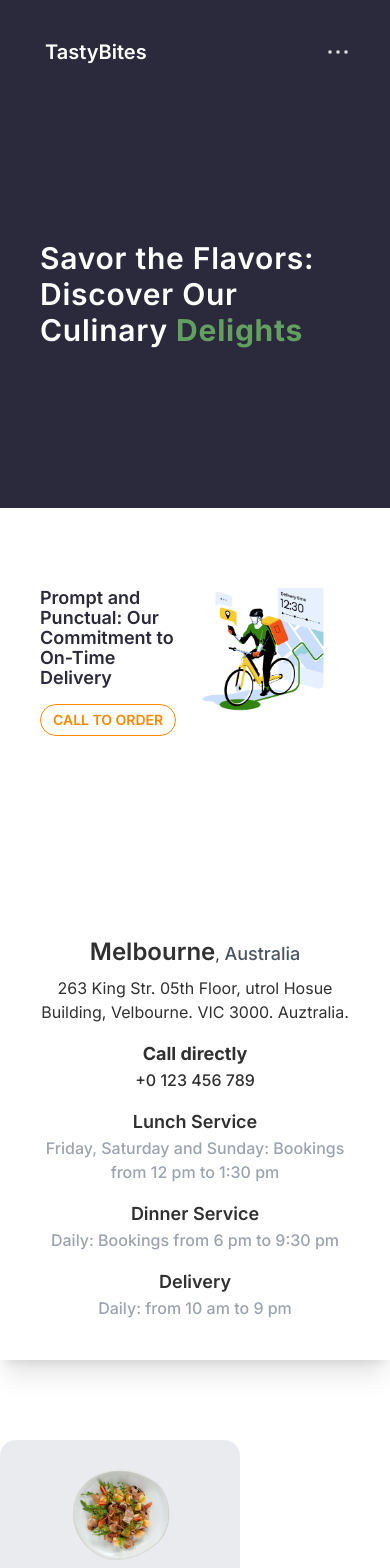
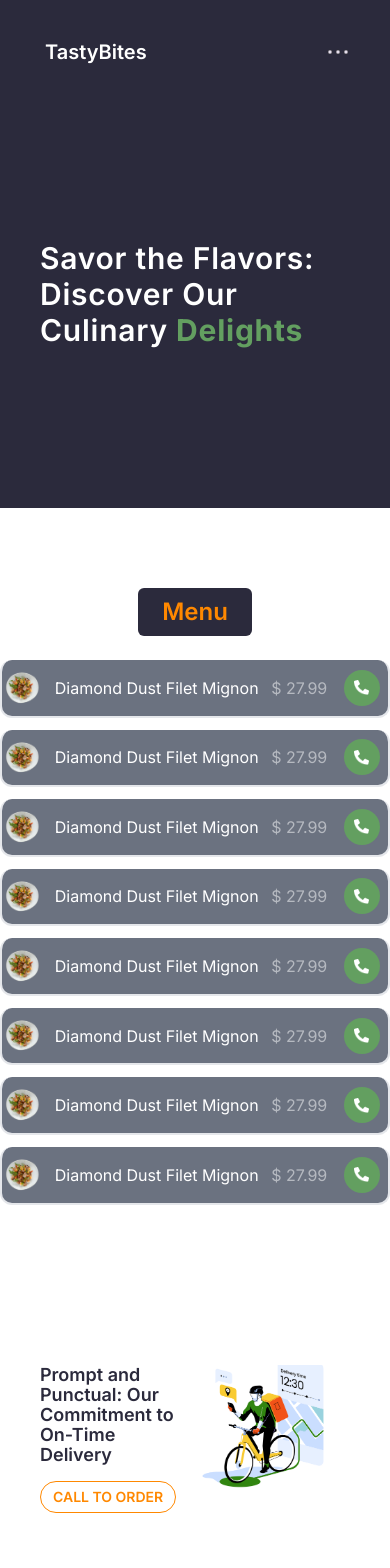
Before and after one commit to Jeetjyoti-Deka/TastyBites, a Next.js app: page / in a window 390 px wide. Shown: the top 1568 px of the page. Built offline with nearby package versions, Linux system fonts and the light colour scheme.

Commit message:
Menu section done

```diff
--- a/app/page.tsx
+++ b/app/page.tsx
@@ -1,15 +1,15 @@
 import Delivery from "@/components/Delivery";
 import Details from "@/components/Details";
 import Hero from "@/components/Hero";
-import MenuCard from "@/components/MenuCard";
+import Menu from "@/components/Menu";
 
 export default function Home() {
   return (
     <div>
       <Hero />
+      <Menu />
       <Delivery />
       <Details />
-      <MenuCard />
     </div>
   );
 }
--- /dev/null
+++ b/components/Menu.tsx
@@ -0,0 +1,26 @@
+import MenuCard from "./MenuCard";
+import MenuTable from "./MenuTable";
+
+const Menu = () => {
+  return (
+    <div className="max-container mb-40">
+      <div className="flex items-center justify-center">
+        <h3 className="text-center text-2xl md:text-5xl py-2 px-6 rounded-md text-primary bg-secondary font-semibold mb-6 md:mb-12">
+          Menu
+        </h3>
+      </div>
+      <div className="hidden sm:flex flex-wrap justify-center gap-10 mx-auto px-12">
+        {Array(8)
+          .fill(1)
+          .map((item) => (
+            <MenuCard />
+          ))}
+      </div>
+
+      <div className="block sm:hidden">
+        <MenuTable />
+      </div>
+    </div>
+  );
+};
+export default Menu;
--- a/components/MenuCard.tsx
+++ b/components/MenuCard.tsx
@@ -2,7 +2,7 @@ import Image from "next/image";
 
 const MenuCard = () => {
   return (
-    <div className="min-w-[100px] max-w-[15rem] bg-gray-200 bg-opacity-80 flex flex-col items-center gap-4 px-5 pb-7 pt-4 rounded-2xl">
+    <div className="min-w-[200px] max-w-[15rem] bg-gray-200 bg-opacity-80 flex flex-col items-center gap-4 px-5 pb-7 pt-4 rounded-2xl">
       <div>
         <Image
           src="/menu-card-img.png"
--- /dev/null
+++ b/components/MenuTable.tsx
@@ -0,0 +1,32 @@
+import Image from "next/image";
+
+const MenuTable = () => {
+  return (
+    <div>
+      {Array(8)
+        .fill(1)
+        .map((item) => (
+          <div className="w-full bg-gray-500 py-2 xs:px-6 mb-3 xs:mb-0 rounded-xl border-2 xs:border-b-black border-t-0 flex items-center justify-between">
+            <div>
+              <Image
+                src="/menu-card-img.png"
+                alt="card-img"
+                width={40}
+                height={40}
+              />
+            </div>
+            <h2 className="text-center xs:font-semibold text-white whitespace-nowrap text-ellipsis overflow-hidden">
+              Diamond Dust Filet Mignon
+            </h2>
+            <p className="xs:font-medium text-white/50 whitespace-nowrap mr-1 xs:mr-0">
+              $ 27.99
+            </p>
+            <button className="w-[36px] h-[36px] rounded-full bg-accent hidden 2xs:flex items-center justify-center active:scale-90 active:bg-primary transition-all mr-2">
+              <Image src="/phone-icon.png" alt="phone" width={15} height={16} />
+            </button>
+          </div>
+        ))}
+    </div>
+  );
+};
+export default MenuTable;
```
